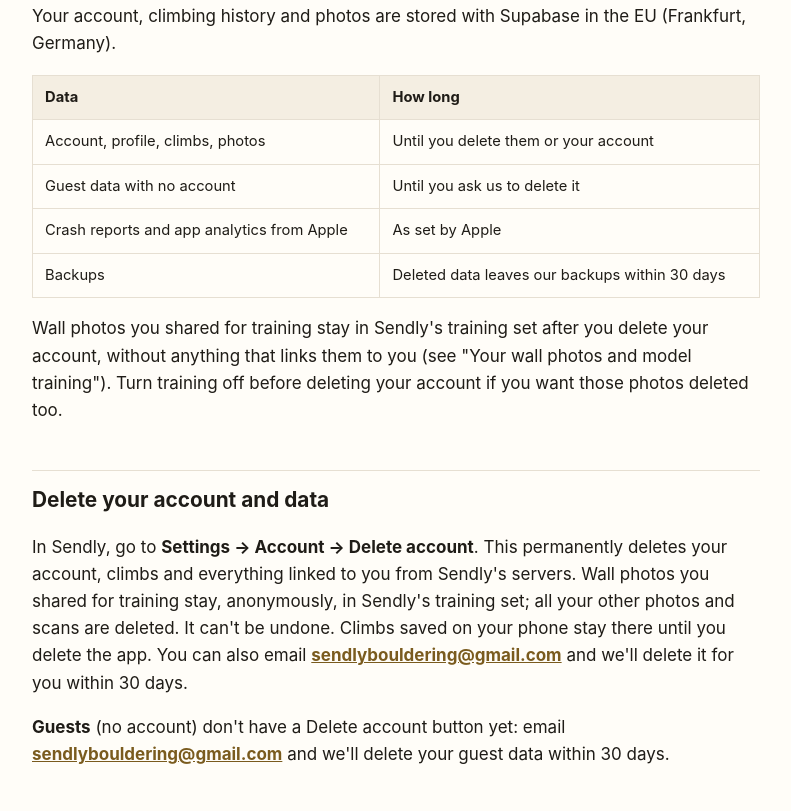
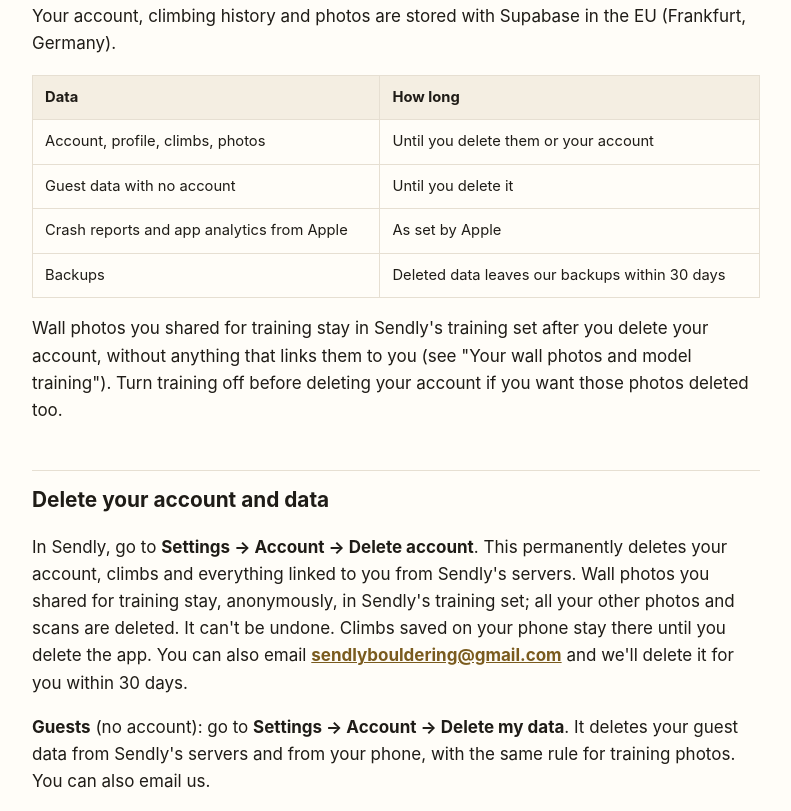
Before and after one commit to sendlybouldering/sendly-site, a plain HTML site: page privacy/index.html in a window 1280 px wide. Shown: the part 4151-4962 px from the top of the page, without its empty margins (244-1035 px from the left). Drawn offline with Linux system fonts and the light colour scheme.

Commit message:
Guests can delete their data in the app

```diff
--- a/privacy/index.html
+++ b/privacy/index.html
@@ -13,7 +13,6 @@
 main { max-width:760px; margin:0 auto; padding:40px 16px 64px; }
 h1 { font-size:2rem; line-height:1.2; margin:0 0 8px; }
 h2 { font-size:1.3rem; margin:2.2em 0 .6em; padding-top:.6em; border-top:1px solid var(--line); }
-p, li { color:var(--text); }
 ul { padding-left:1.2em; } li { margin:.35em 0; }
 a { color:var(--accent); }
 .table { overflow-x:auto; margin:1em 0; }
@@ -88,14 +87,14 @@
 <p>Your account, climbing history and photos are stored with Supabase in the EU (Frankfurt, Germany).</p>
 <div class="table"><table><thead><tr><th>Data</th><th>How long</th></tr></thead><tbody>
 <tr><td>Account, profile, climbs, photos</td><td>Until you delete them or your account</td></tr>
-<tr><td>Guest data with no account</td><td>Until you ask us to delete it</td></tr>
+<tr><td>Guest data with no account</td><td>Until you delete it</td></tr>
 <tr><td>Crash reports and app analytics from Apple</td><td>As set by Apple</td></tr>
 <tr><td>Backups</td><td>Deleted data leaves our backups within 30 days</td></tr>
 </tbody></table></div>
 <p>Wall photos you shared for training stay in Sendly's training set after you delete your account, without anything that links them to you (see "Your wall photos and model training"). Turn training off before deleting your account if you want those photos deleted too.</p>
 <h2>Delete your account and data</h2>
 <p>In Sendly, go to <strong>Settings → Account → Delete account</strong>. This permanently deletes your account, climbs and everything linked to you from Sendly's servers. Wall photos you shared for training stay, anonymously, in Sendly's training set; all your other photos and scans are deleted. It can't be undone. Climbs saved on your phone stay there until you delete the app. You can also email <strong><a href="mailto:sendlybouldering@gmail.com">sendlybouldering@gmail.com</a></strong> and we'll delete it for you within 30 days.</p>
-<p><strong>Guests</strong> (no account) don't have a Delete account button yet: email <strong><a href="mailto:sendlybouldering@gmail.com">sendlybouldering@gmail.com</a></strong> and we'll delete your guest data within 30 days.</p>
+<p><strong>Guests</strong> (no account): go to <strong>Settings → Account → Delete my data</strong>. It deletes your guest data from Sendly's servers and from your phone, with the same rule for training photos. You can also email us.</p>
 <h2>Your rights</h2>
 <p>Depending on where you live (including under GDPR in the EU and UK), you can ask us to:</p>
 <ul>
```
